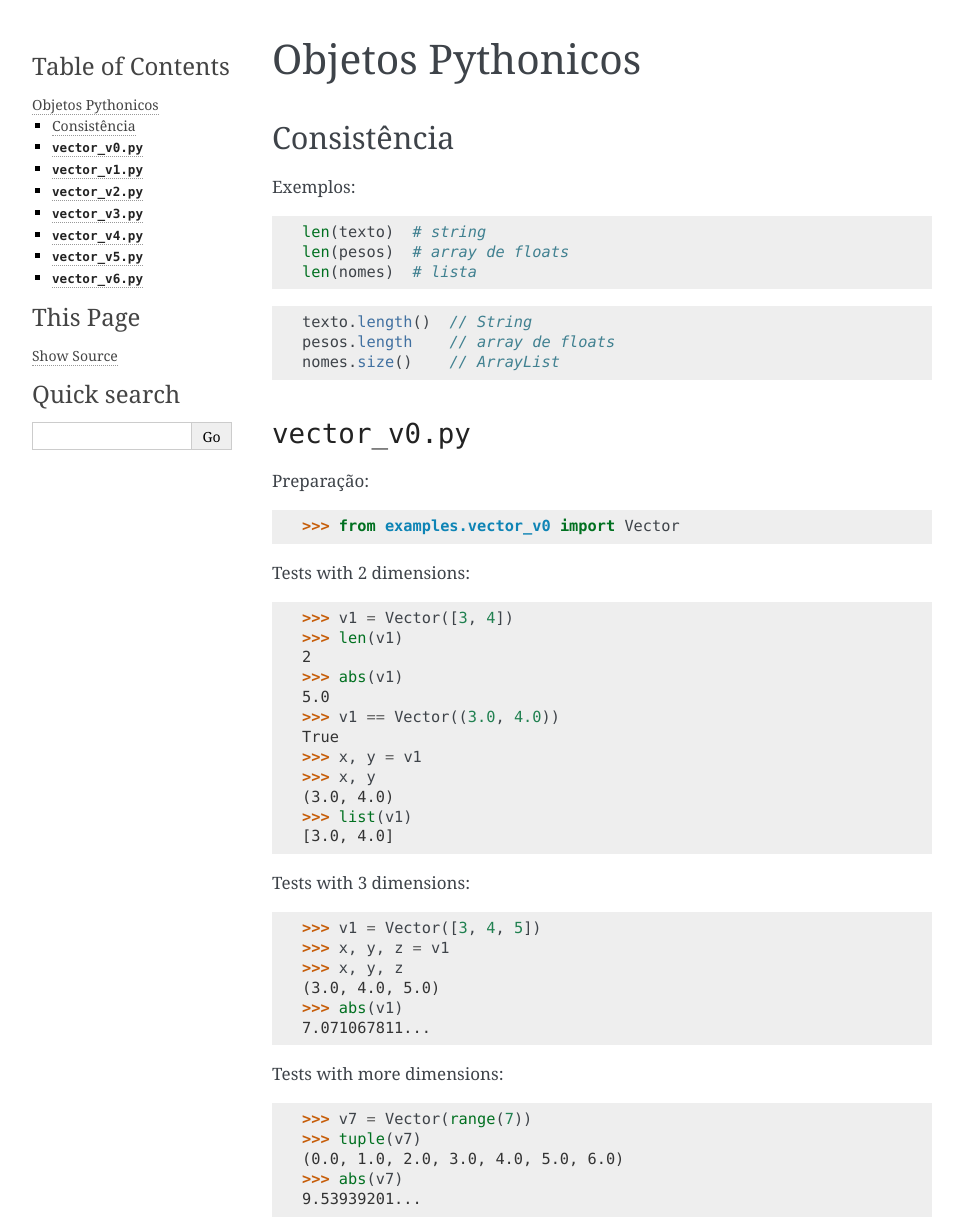
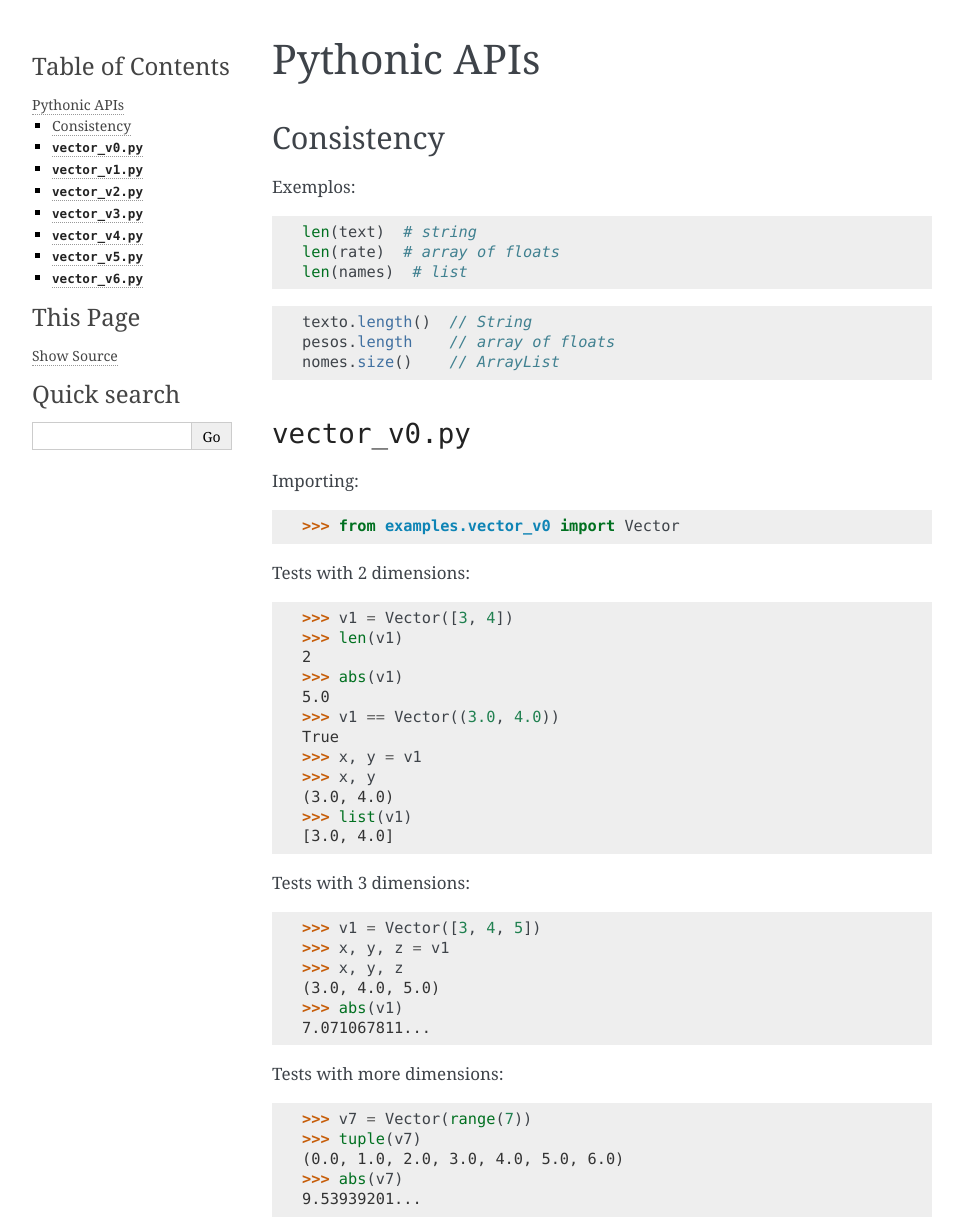
Before and after one commit to fluentpython/pythonic-api, a Sphinx documentation site: the page built from docs/index.rst, in a window 1280 px wide and 1400 px high, cut to the strip 0-1230 px from the top of the window. Shown: the whole strip, without its empty margins (148-1111 px from the left). Built offline with Sphinx 7.4.7, drawn with Linux system fonts in a browser that asks for light colours; some of the changed text lies outside the part shown.

Commit message:
translated captions

```diff
--- a/docs/index.rst
+++ b/docs/index.rst
@@ -1,28 +1,28 @@
 ==================
-Objetos Pythonicos
+Pythonic APIs
 ==================
 
-Consistência
+Consistency
 ------------
 
 Exemplos::
 
-    len(texto)  # string
-    len(pesos)  # array de floats
-    len(nomes)  # lista
+    len(text)  # string
+    len(rate)  # array of floats
+    len(names)  # list
 
 
 .. code-block:: Java
 
     texto.length()  // String
-    pesos.length    // array de floats
+    pesos.length    // array of floats
     nomes.size()    // ArrayList
 
 
 ``vector_v0.py``
 ----------------
 
-Preparação::
+Importing::
 
     >>> from examples.vector_v0 import Vector
 
@@ -68,7 +68,7 @@ Tests with more dimensions::
 ----------------
 
 
-Preparação::
+Importing::
 
     >>> from examples.vector_v1 import Vector
 
@@ -95,7 +95,7 @@ Vector representations::
 ``vector_v2.py``
 ----------------
 
-Preparação::
+Importing::
 
     >>> from examples.vector_v2 import Vector
 
@@ -117,7 +117,7 @@ Emulating sequences::
 ``vector_v3.py``
 ----------------
 
-Preparação::
+Importing::
 
     >>> from examples.vector_v3 import Vector
 
@@ -169,7 +169,7 @@ In Java, only the primitive types support the arithmentic operators. If a financ
 ``vector_v4.py``
 ----------------
 
-Preparação::
+Importing::
 
     >>> from examples.vector_v4 import Vector
 
@@ -187,7 +187,7 @@ The reversed operator::
 ``vector_v5.py``
 ----------------
 
-Preparação::
+Importing::
 
     >>> from examples.vector_v5 import Vector
 
@@ -204,13 +204,13 @@ Tests for operator `@` (Python >= 3.5), computing the dot product::
       ...
     TypeError: unsupported operand type(s) for @: 'Vector' and 'int'
 
-.. literalinclude:: examples/vector_v5.py
+.. literalinclude:: ../examples/vector_v5.py
 
 
 ``vector_v6.py``
 ----------------
 
-Preparação::
+Importing::
 
     >>> from examples.vector_v6 import Vector
 
```
